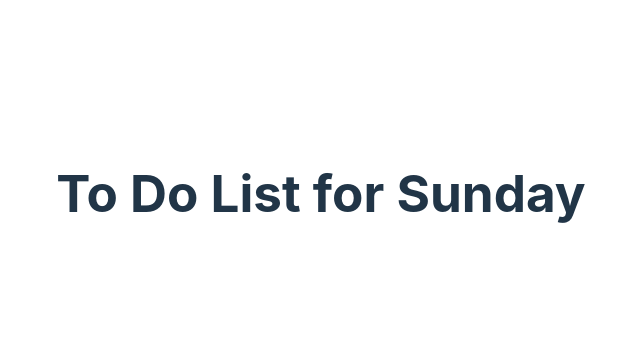
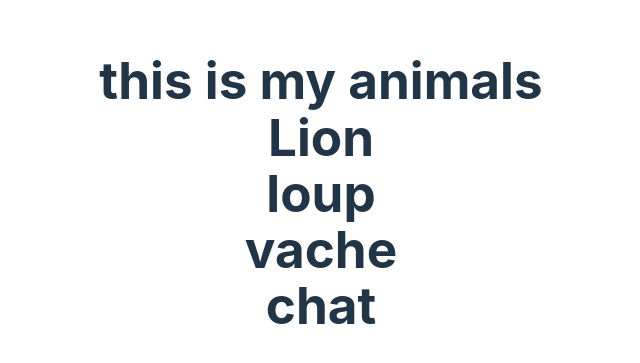
Before and after one commit to Aissablk/My-react-app, a React (Vite) app: page / in a window 1280 px wide. Shown: the part 207-570 px from the top of the page, without its empty margins (319-959 px from the left). Built offline with nearby package versions, Linux system fonts and the light colour scheme.

Commit message:
rendering elements using JSX.

```diff
--- /dev/null
+++ b/src/Rendering_elements.jsx
@@ -0,0 +1,15 @@
+function HandleList(){
+    const Animals=['Lion','loup','vache','chat'];
+    return (
+        <div>
+
+
+        <h1>
+            this is my animals {' '}
+            {Animals.map((num,index) => <div key={index}> {num} </div>)}
+
+        </h1>
+        </div>
+    )
+}
+export default HandleList ;
--- a/src/main.jsx
+++ b/src/main.jsx
@@ -8,10 +8,11 @@ import Titlepage from './Title_page.jsx'
 import Convert from './Convert.jsx'
 import TodoList from './Date.jsx'
 import FormatDate from './Date.jsx'
+import HandleList from './Rendering_elements.jsx'
 
 
 createRoot(document.getElementById('root')).render(
   <StrictMode>
-    <FormatDate />
+    <HandleList />
   </StrictMode>,
 )
```
